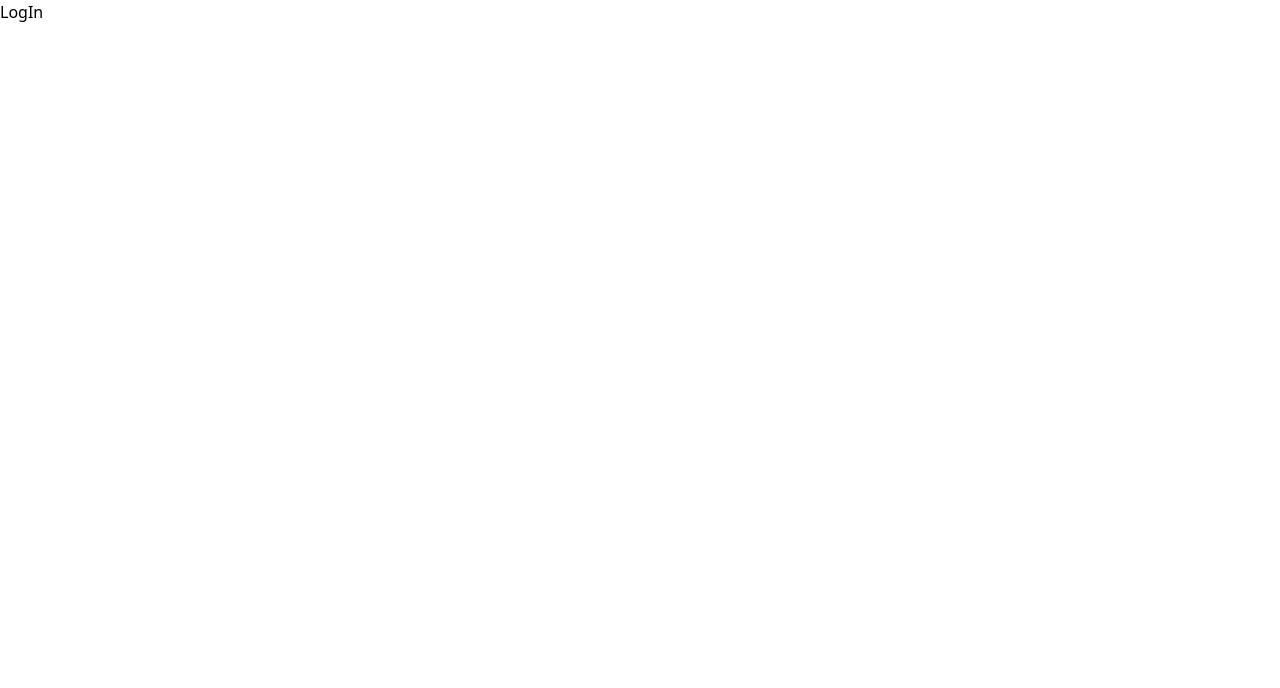
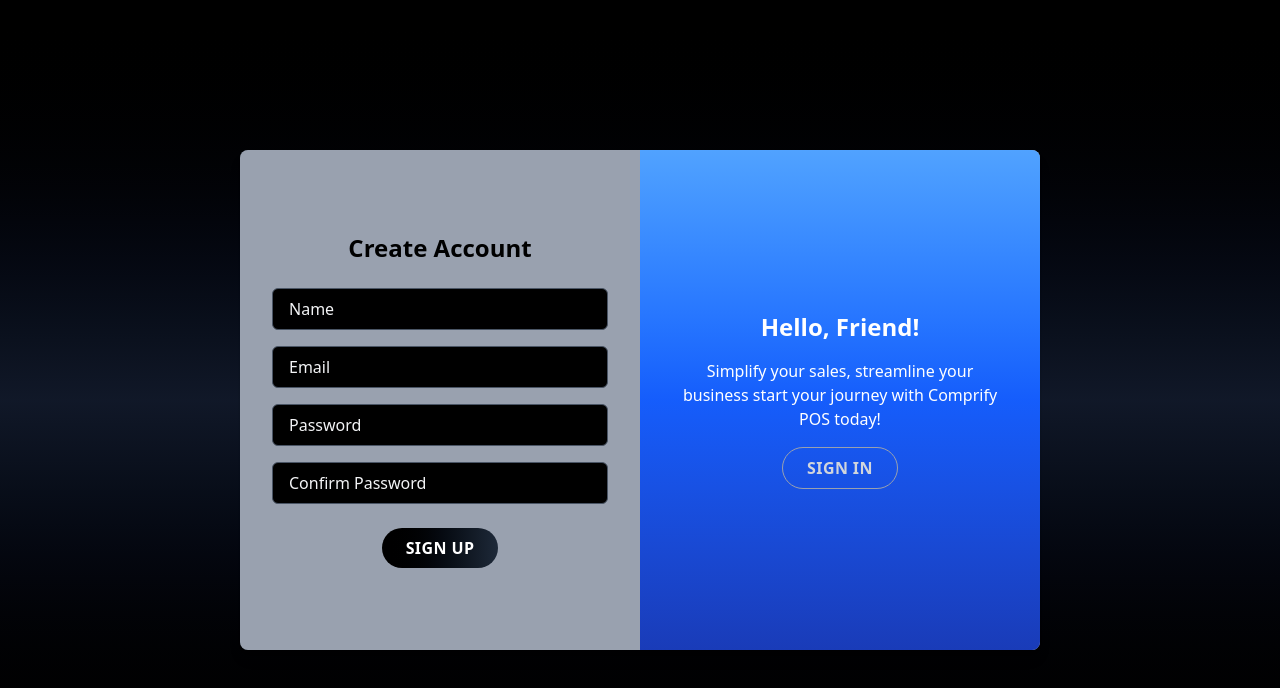
Before and after one commit to Thamizhjaisankar-git/Comprify_pos, a React (Vite) app: page /login in a window 1280 px wide. Shown: the top 688 px of the page. Built offline with nearby package versions, Linux system fonts and the light colour scheme.

Commit message:
Login done

```diff
--- a/package.json
+++ b/package.json
@@ -12,11 +12,14 @@
   "dependencies": {
     "@reduxjs/toolkit": "^2.6.0",
     "@tailwindcss/vite": "^4.0.9",
+    "axios": "^1.8.1",
+    "framer-motion": "^12.4.10",
     "react": "^19.0.0",
     "react-dom": "^19.0.0",
     "react-redux": "^9.2.0",
     "react-router-dom": "^7.2.0",
     "react-typed": "^2.0.12",
+    "styled-components": "^6.1.15",
     "tailwindcss": "^4.0.9"
   },
   "devDependencies": {
--- a/src/App.jsx
+++ b/src/App.jsx
@@ -1,7 +1,6 @@
 import React from "react";
 import { BrowserRouter as Router, Routes, Route } from "react-router-dom";
-import LogIn from "./pages/login/LogIn";
-import SignUp from "./pages/signup/SignUp";
+import LogIn from "./pages/loginPage/LogIn";
 import Dashboard from "./pages/dashboard/Dashboard";
 import LandingPage from "./pages/landingPage/LandingPage";
 
@@ -10,7 +9,6 @@ function App() {
     <Router>
       <Routes>
         <Route exact path="/login" element={<LogIn />}></Route>
-        <Route exact path="/signup" element={<SignUp />}></Route>
         <Route exact path="/" element={<LandingPage />} />
       </Routes>
     </Router>
--- a/src/components/hero/Hero.jsx
+++ b/src/components/hero/Hero.jsx
@@ -1,7 +1,15 @@
 import React from 'react';
 import { ReactTyped } from "react-typed";
+import { useNavigate } from 'react-router-dom';
 
 const Hero = () => {
+
+  const navigate = useNavigate();
+
+  const navToSignUp = () => {
+    navigate('/login');
+  };
+
   return (
     <div className='text-white bg-gradient-to-b from-black via-gray-900 to-black h-screen flex items-center'>
 
@@ -33,7 +41,7 @@ const Hero = () => {
           Comprify POS helps businesses streamline transactions, manage inventory, and boost sales with ease.
         </p>
         <button className='bg-[#00df9a] w-[200px] rounded-md font-medium my-6 mx-auto py-3 text-black
-transition duration-300 ease-in-out transform hover:scale-105 hover:bg-green-500 cursor-pointer'>
+transition duration-300 ease-in-out transform hover:scale-105 hover:bg-green-500 cursor-pointer' onClick={navToSignUp}>
   Get Started
 </button>
 
--- a/src/index.css
+++ b/src/index.css
@@ -1 +1,13 @@
 @import "tailwindcss";
+
+.input-style {
+  @apply w-full px-4 py-2 my-2 border border-gray-600 rounded-md bg-black text-white placeholder-gray-100;
+}
+
+.btn-primary {
+  @apply bg-gradient-to-r from-black to-gray-800 text-white font-bold py-2 px-6 rounded-full uppercase tracking-wide hover:from-gray-800 hover:to-black transition cursor-pointer;
+}
+
+.btn-outline {
+  @apply border border-gray-400 text-gray-300 font-bold py-2 px-6 rounded-full uppercase tracking-wide hover:bg-gray-400 hover:text-black transition cursor-pointer;
+}
--- a/src/pages/login/LogIn.jsx
+++ /dev/null
@@ -1,7 +0,0 @@
-import React from "react";
-
-function LogIn() {
-  return <div>LogIn</div>;
-}
-
-export default LogIn;
--- /dev/null
+++ b/src/pages/loginPage/LogIn.jsx
@@ -0,0 +1,111 @@
+import React, { useState } from "react";
+import { motion } from "framer-motion";
+import axios from "axios";
+
+function LogIn() {
+  const [signIn, setSignIn] = useState(true);
+  const [formData, setFormData] = useState({ name: "", email: "", password: "", confirmPassword: "" });
+  const [loading, setLoading] = useState(false);
+  const [error, setError] = useState("");
+
+  const validatePassword = (password) => {
+    return /^(?=.*[a-z])(?=.*[A-Z])(?=.*\d)(?=.*[@$!%*?&])[A-Za-z\d@$!%*?&]{8,}$/.test(password);
+  };
+
+  const validateEmail = (email) => {
+    return /^[a-zA-Z0-9._%+-]+@[a-zA-Z0-9.-]+\.[a-zA-Z]{2,}$/.test(email);
+  };
+
+  const handleChange = (e) => {
+    const { name, value } = e.target;
+    setFormData((prev) => ({ ...prev, [name]: name === "name" ? value.toLowerCase() : value }));
+  };
+
+  const handleSubmit = async () => {
+    setError("");
+    if (!validateEmail(formData.email)) {
+      setError("Invalid email format");
+      return;
+    }
+    if (!validatePassword(formData.password)) {
+      setError("Password must contain at least one uppercase letter, one lowercase letter, one number, and one special character.");
+      return;
+    }
+    if (formData.password !== formData.confirmPassword) {
+      setError("Passwords do not match");
+      return;
+    }
+    setLoading(true);
+    try {
+      const response = await axios.post("/api/auth/signup", {
+        name: formData.name,
+        email: formData.email,
+        password: formData.password,
+      });
+      console.log("Success:", response.data);
+    } catch (err) {
+      setError(err.response?.data?.message || "Something went wrong");
+    } finally {
+      setLoading(false);
+    }
+  };
+
+  return (
+    <div className="flex items-center justify-center min-h-screen bg-gradient-to-b from-black via-gray-900 to-black p-4">
+  <div className="relative w-full max-w-[800px] h-auto md:h-[500px] bg-gray-800 shadow-lg rounded-lg overflow-hidden">
+    {/* Sign Up Container */}
+    <div
+      animate={{ x: signIn ? "100%" : "0%" }}
+      transition={{ duration: 0.5 }}
+      className="absolute top-0 left-0 w-full md:w-1/2 h-full flex flex-col items-center justify-center p-6 md:p-8 bg-gray-400"
+    >
+      <h2 className="text-xl md:text-2xl font-bold mb-4 text-black">Create Account</h2>
+      <input type="text" name="name" placeholder="Name" className="input-style" onChange={handleChange} />
+      <input type="email" name="email" placeholder="Email" className="input-style" onChange={handleChange} />
+      <input type="password" name="password" placeholder="Password" className="input-style" onChange={handleChange} />
+      <input type="password" name="confirmPassword" placeholder="Confirm Password" className="input-style" onChange={handleChange} />
+      {error && <p className="text-black text-sm">{error}</p>}
+      <button className="btn-primary mt-4 w-full md:w-auto" onClick={handleSubmit} disabled={loading}>
+        {loading ? "Signing Up..." : "Sign Up"}
+      </button>
+    </div>
+
+    {/* Sign In Container */}
+    <div
+      animate={{ x: signIn ? "0%" : "-100%" }}
+      transition={{ duration: 0.5 }}
+      className="absolute top-0 right-0 w-full md:w-1/2 h-full flex flex-col items-center justify-center p-6 md:p-8 bg-gray-400"
+    >
+      <h2 className="text-xl md:text-2xl font-bold mb-4 text-black">Sign in</h2>
+      <input type="email" placeholder="Email" className="input-style" />
+      <input type="password" placeholder="Password" className="input-style" />
+      <a href="#" className="text-sm text-black mb-4">Forgot your password?</a>
+      <button className="btn-primary w-full md:w-auto">Sign In</button>
+    </div>
+
+    {/* Overlay Container */}
+    <motion.div
+      animate={{ x: signIn ? "0%" : "-100%" }}
+      transition={{ duration: 0.5 }}
+      className="absolute top-0 left-1/2 w-full md:w-1/2 h-full bg-gradient-to-b from-blue-400 via-blue-600 to-blue-800 text-white flex flex-col items-center justify-center p-6 md:p-8"
+    >
+      <h2 className="text-xl md:text-2xl font-bold mb-4">{signIn ? "Hello, Friend!" : "Welcome Back!"}</h2>
+      <p className="text-center mb-4">
+        {signIn
+          ? "Simplify your sales, streamline your business start your journey with Comprify POS today!"
+          : "Stay ahead with seamless transactions and smarter business management. Log in now!"}
+      </p>
+      <button
+        onClick={() => setSignIn(!signIn)}
+        className="btn-outline w-full md:w-auto"
+      >
+        {signIn ? "Sign In" : "Sign Up"}
+      </button>
+    </motion.div>
+  </div>
+</div>
+
+  );
+}
+
+export default LogIn;
--- a/src/pages/signup/SignUp.jsx
+++ /dev/null
@@ -1,7 +0,0 @@
-import React from "react";
-
-function SignUp() {
-  return <div>SignUp</div>;
-}
-
-export default SignUp;
```
Also changed, not shown: src/components/login/Login.jsx (added), 1 other file (tests, documents, lock files or other folders).
